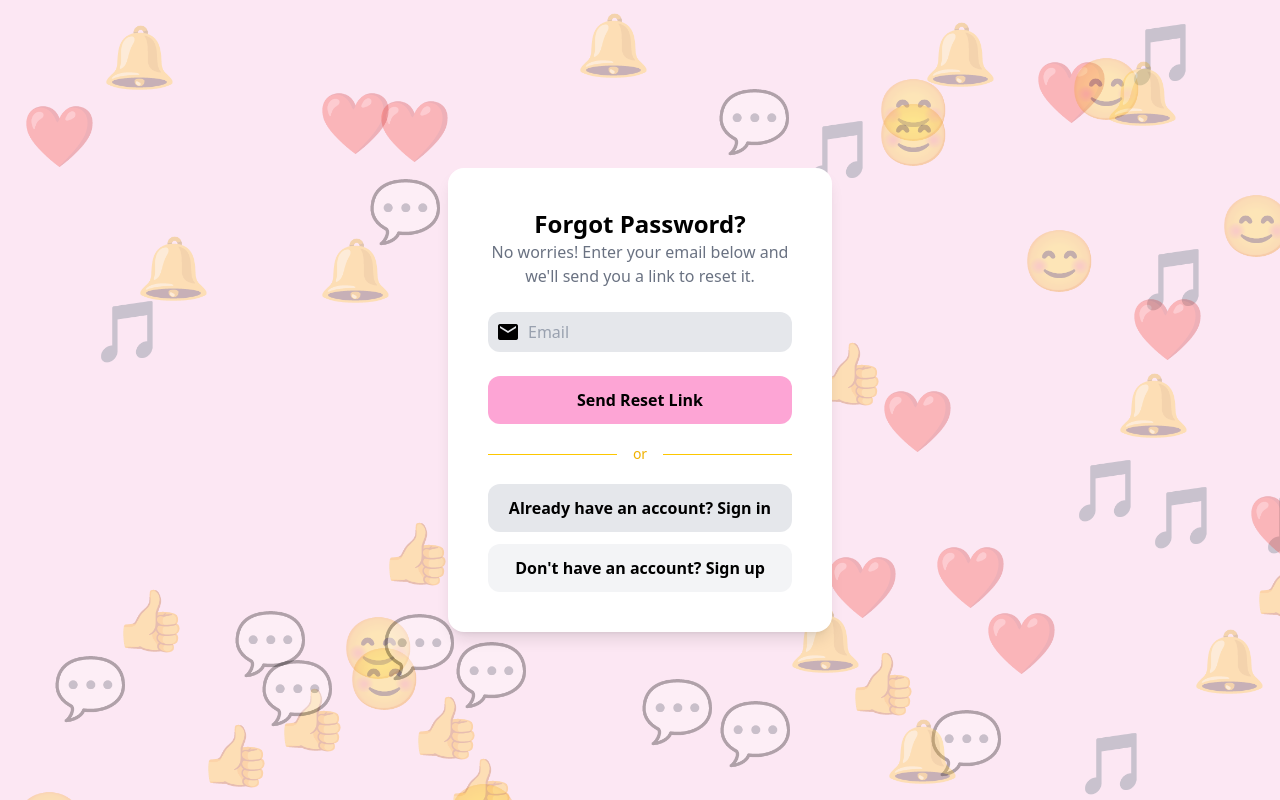
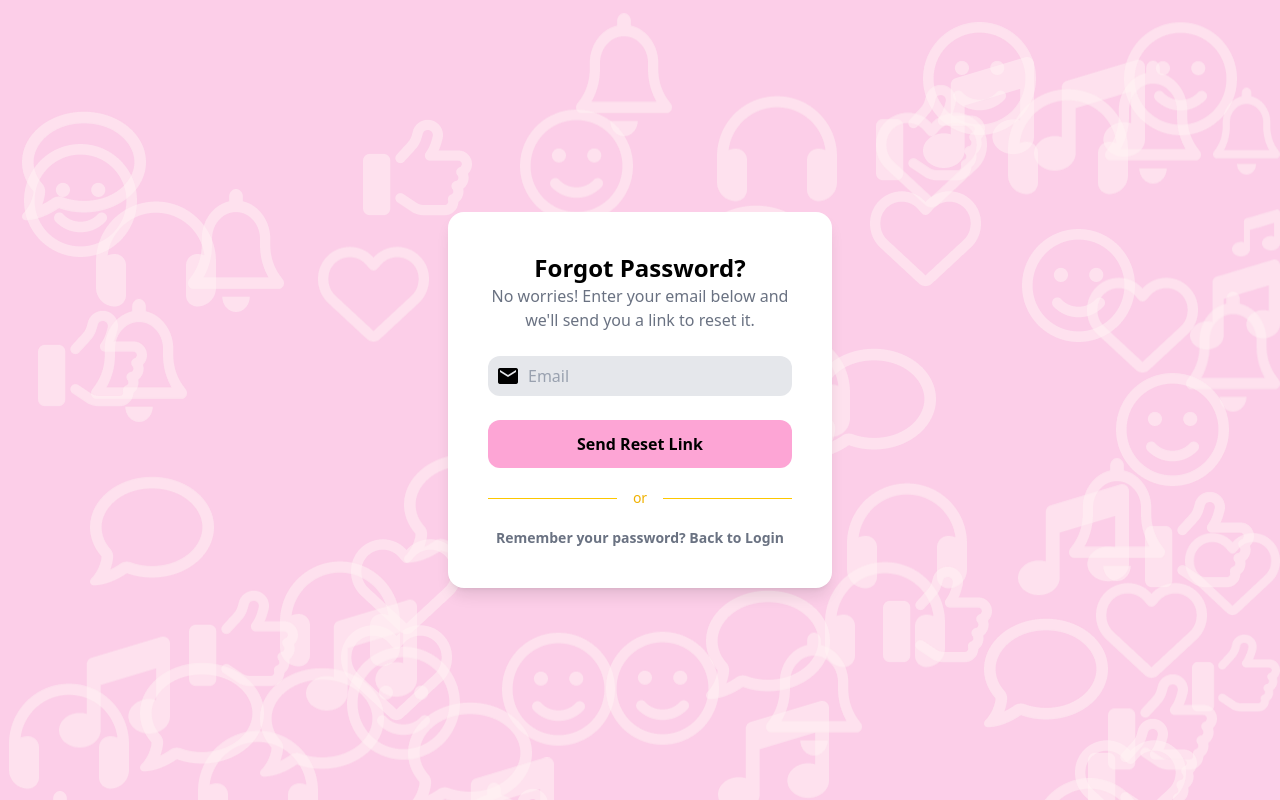
Before and after one commit to ItsK4tune/FluffyNet-FE, a React (Vite) app: page /login in a window 1280 px wide. Both pictures are taken after a click on the element "Forgot your password". Built offline with nearby package versions, Linux system fonts and the light colour scheme; no server answers.

Commit message:
change-ui-a-lil-bit

```diff
--- a/src/components/authen/forgot-password-form.tsx
+++ b/src/components/authen/forgot-password-form.tsx
@@ -66,12 +66,6 @@ export const ForgotPasswordForm = ({message, setMessage, setState} : ForgotPassw
         setState('login');
     }
 
-    const navigateToRegister = async () => {
-        setAnimation('animate-fade-out');
-        await new Promise(resolve => setTimeout(resolve, env.animate.fade * 1000));
-        setState('register');
-    }
-
     return (
         <div className="flex flex-col justify-center lg:flex-row lg:justify-start w-full min-h-screen items-center">
             <div className={cn(
@@ -113,7 +107,7 @@ export const ForgotPasswordForm = ({message, setMessage, setState} : ForgotPassw
 
                     <button
                         className={cn(
-                        "w-full bg-pink-300 text-black font-semibold p-3 rounded-xl mt-6 hover:bg-pink-400 hover:scale-102 active:scale-95 transition-transform duration-200 lg:hover:outline lg:hover:outline-black ",
+                        "w-full bg-pink-300 text-black font-semibold p-3 rounded-xl mt-6 hover:bg-pink-400 hover:scale-102 active:scale-95 transition-transform duration-200",
                         {"opacity-50 cursor-not-allowed": isLoading}
                         )}
                         onClick={handleForgot}
@@ -128,19 +122,19 @@ export const ForgotPasswordForm = ({message, setMessage, setState} : ForgotPassw
                         <hr className="flex-grow border-yellow-400" />
                     </div>
 
-                    <button
-                        className="w-full bg-white border border-gray-300 text-gray-800 font-medium p-3 rounded-xl mb-3 hover:bg-gray-50 hover:scale-102 active:scale-95 transition lg:bg-gray-200 lg:border-none lg:text-black lg:font-semibold lg:hover:outline lg:hover:outline-black lg:hover:bg-gray-200"
+                    {/* <button
+                        className="w-full bg-white border border-gray-300 text-gray-800 font-medium p-3 rounded-xl mb-3 hover:bg-gray-50 hover:scale-102 active:scale-95 transition lg:bg-gray-200 lg:border-none lg:text-black lg:font-semibold lg:hover:bg-gray-300"
                         onClick={navigateToLogin}
                     >
-                            Already have an account? Sign in
-                    </button>
+                        Back to Login
+                    </button> */}
 
-                    <button
-                        className="w-full bg-white border border-gray-300 text-gray-800 font-medium p-3 rounded-xl hover:bg-gray-50 hover:scale-102 active:scale-95 transition lg:bg-gray-100 lg:border-none lg:text-black lg:font-semibold lg:hover:outline lg:hover:outline-black lg:hover:bg-gray-100"
-                        onClick={navigateToRegister}
+                    <p
+                        className="text-gray-500 text-center text-sm cursor-pointer font-semibold hover:text-black transition-colors duration-200"
+                        onClick={navigateToLogin}
                     >
-                        Don't have an account? Sign up
-                    </button>
+                        Remember your password? Back to Login
+                    </p>
                 </div>
             </div>
         </div>
--- a/src/components/authen/login-form.tsx
+++ b/src/components/authen/login-form.tsx
@@ -172,7 +172,7 @@ export const LoginForm = ({ user, setUser, pwd, setPwd, message, setMessage, set
 
                     <button
                         className={cn(
-                        "w-full bg-pink-300 text-black font-semibold p-3 rounded-xl mt-6 hover:bg-pink-400 hover:scale-102 active:scale-95 transition-transform duration-200 lg:hover:outline lg:hover:outline-black ",
+                        "w-full bg-pink-300 text-black font-semibold p-3 rounded-xl mt-6 hover:bg-pink-400 hover:scale-102 active:scale-95 transition-transform duration-200",
                         {"opacity-50 cursor-not-allowed": isLoading}
                         )}
                         onClick={handleLogin}
@@ -207,20 +207,27 @@ export const LoginForm = ({ user, setUser, pwd, setPwd, message, setMessage, set
                         <hr className="flex-grow border-yellow-400" />
                     </div>
 
-                    <button
+                    {/* <button
                         className="w-full bg-white border border-gray-300 text-gray-800 font-medium p-3 rounded-xl mb-3 hover:bg-gray-50 hover:scale-102 active:scale-95 transition lg:bg-gray-200 lg:border-none lg:text-black lg:font-semibold lg:hover:outline lg:hover:outline-black lg:hover:bg-gray-200"
                         onClick={navigateToRegister}
                     >
                         <span>Don't have an account? Sign up</span>
-                    </button>
+                    </button> */}
 
                     <button
-                        className="w-full flex items-center justify-center bg-white border border-gray-300 text-gray-800 font-medium p-3 rounded-xl hover:bg-gray-50 hover:scale-102 active:scale-95 transition lg:bg-gray-100 lg:border-none lg:text-black lg:font-semibold lg:hover:outline lg:hover:outline-black lg:hover:bg-gray-100 lg:hover:scale-102"
+                        className="w-full flex items-center justify-center bg-white border border-gray-300 text-gray-800 font-medium p-3 rounded-xl hover:bg-gray-50 hover:scale-102 active:scale-95 transition lg:bg-gray-100 lg:border-none lg:text-black lg:font-semibold lg:hover:bg-gray-200 lg:hover:scale-102"
                         onClick={handleGoogle}
                     >
                         <img src="src\assets\img\google.png" alt="Google" className="w-5 h-5 mr-2" />
                         Sign in with Google
                     </button>
+
+                    <p
+                        className="text-gray-500 text-center mt-4 text-sm cursor-pointer font-semibold hover:text-black"
+                        onClick={navigateToRegister}
+                    >
+                        Don't have an account? Sign up
+                    </p>
                 </div>
             </div>
         </div>
--- a/src/components/authen/register-form.tsx
+++ b/src/components/authen/register-form.tsx
@@ -137,7 +137,7 @@ export const RegisterForm = ({ user, setUser, pwd, setPwd, message, setMessage,
 
                     <button
                         className={cn(
-                        "w-full bg-pink-300 text-black font-semibold p-3 rounded-xl mt-6 hover:bg-pink-400 hover:scale-102 active:scale-95 transition-transform duration-200 lg:hover:outline lg:hover:outline-black ",
+                        "w-full bg-pink-300 text-black font-semibold p-3 rounded-xl mt-6 hover:bg-pink-400 hover:scale-102 active:scale-95 transition-transform duration-200",
                         {"opacity-50 cursor-not-allowed": isLoading}
                         )}
                         onClick={handleRegister}
@@ -165,20 +165,27 @@ export const RegisterForm = ({ user, setUser, pwd, setPwd, message, setMessage,
                         <hr className="flex-grow border-yellow-400" />
                     </div>
 
-                    <button
+                    {/* <button
                         className="w-full bg-white border border-gray-300 text-gray-800 font-medium p-3 rounded-xl mb-3 hover:bg-gray-50 hover:scale-102 active:scale-95 transition lg:bg-gray-200 lg:border-none lg:text-black lg:font-semibold lg:hover:outline lg:hover:outline-black lg:hover:bg-gray-200"
                         onClick={navigateToLogin}
                     >
                         <span>Already have an account? Sign in</span>
-                    </button>
+                    </button> */}
 
                     <button
-                        className="w-full flex items-center justify-center bg-white border border-gray-300 text-gray-800 font-medium p-3 rounded-xl hover:bg-gray-50 hover:scale-102 active:scale-95 transition lg:bg-gray-100 lg:border-none lg:text-black lg:font-semibold lg:hover:outline lg:hover:outline-black lg:hover:bg-gray-100"
+                        className="w-full flex items-center justify-center bg-white border border-gray-300 text-gray-800 font-medium p-3 rounded-xl hover:bg-gray-50 hover:scale-102 active:scale-95 transition lg:bg-gray-100 lg:border-none lg:text-black lg:font-semibold lg:hover:bg-gray-200"
                         onClick={handleGoogle}
                     >
                         <img src="src\assets\img\google.png" alt="Google" className="w-5 h-5 mr-2" />
                         Sign up with Google
                     </button>
+
+                    <p
+                        className="text-gray-500 text-center mt-4 text-sm cursor-pointer font-semibold hover:text-black"
+                        onClick={navigateToLogin}
+                    >
+                        Already have an account? Sign in
+                    </p>
                 </div>
             </div>
         </div>
--- a/src/components/authen/reset-password-form.tsx
+++ b/src/components/authen/reset-password-form.tsx
@@ -137,12 +137,19 @@ export const ResetPasswordForm = ({ pwd, setPwd, message, setMessage, token }: R
                         <hr className="flex-grow border-yellow-400" />
                     </div>
 
-                    <button
+                    {/* <button
                         className="w-full bg-white border border-gray-300 text-gray-800 font-medium p-3 rounded-xl hover:bg-gray-50 hover:scale-102 active:scale-95 transition lg:bg-gray-200 lg:border-none lg:text-black lg:font-semibold lg:hover:outline lg:hover:outline-black lg:hover:bg-gray-200 lg:hover:scale-102"
                         onClick={navigateToLogin}
                     >
                         Remember your password? Sign in
-                    </button>
+                    </button> */}
+
+                    <p
+                        className="text-gray-500 text-center text-sm cursor-pointer font-semibold hover:text-black transition-colors duration-200"
+                        onClick={navigateToLogin}
+                    >
+                        Remember your password? Back to Login
+                    </p>
                 </div>
             </div>
         </div>
--- a/src/components/elements/floating-icon.tsx
+++ b/src/components/elements/floating-icon.tsx
@@ -1,10 +1,10 @@
 const FloatingIcons = () => {
-    const icons = ["💬", "🎵", "❤️", "🔔", "👍", "😊"]; //Test purpose
+    const images = ["src/assets/img/bell.png", "src/assets/img/comment.png", "src/assets/img/face.png", "src/assets/img/headphone.png", "src/assets/img/heart.png", "src/assets/img/music.png", "src/assets/img/thumbup.png"]; //Test purpose
 
     return (
         <div className="absolute inset-0 overflow-hidden">
-            {icons.map((icon, index) => {
-                const className = "absolute text-6xl opacity-30 animate-floating";
+            {images.map((image, index) => {
+                const className = "absolute text-6xl opacity-50 animate-floating";
 
                 return (
                     <span
@@ -17,7 +17,7 @@ const FloatingIcons = () => {
                             animationDelay: `${Math.random() * 2}s`
                         }}
                     >
-                        {icon}
+                        <img src={image} alt="bg-image" />
                     </span>
                 );
             })}
--- a/src/pages/login.tsx
+++ b/src/pages/login.tsx
@@ -30,7 +30,7 @@ export const Login = () => {
     };
 
     return (
-        <div className="flex h-screen bg-pink-100">
+        <div className="flex h-screen bg-pink-200">
             {/* Background animated icons */}
             <div className="absolute inset-0">
                 {floatingIconsMemo}
```
Also changed, not shown: src/assets/img/headphone.png (renamed from src/assets/img/headphones.png).
